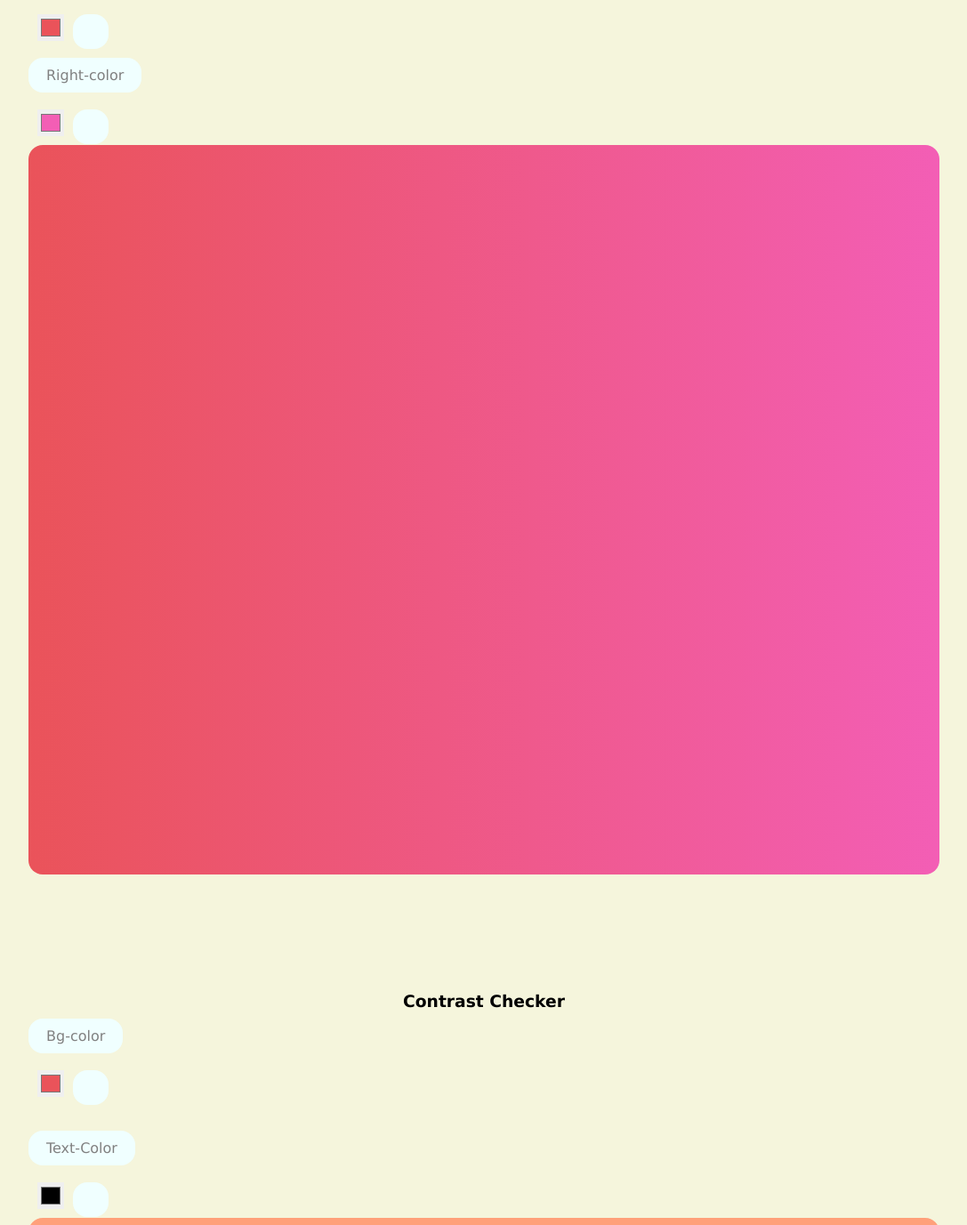
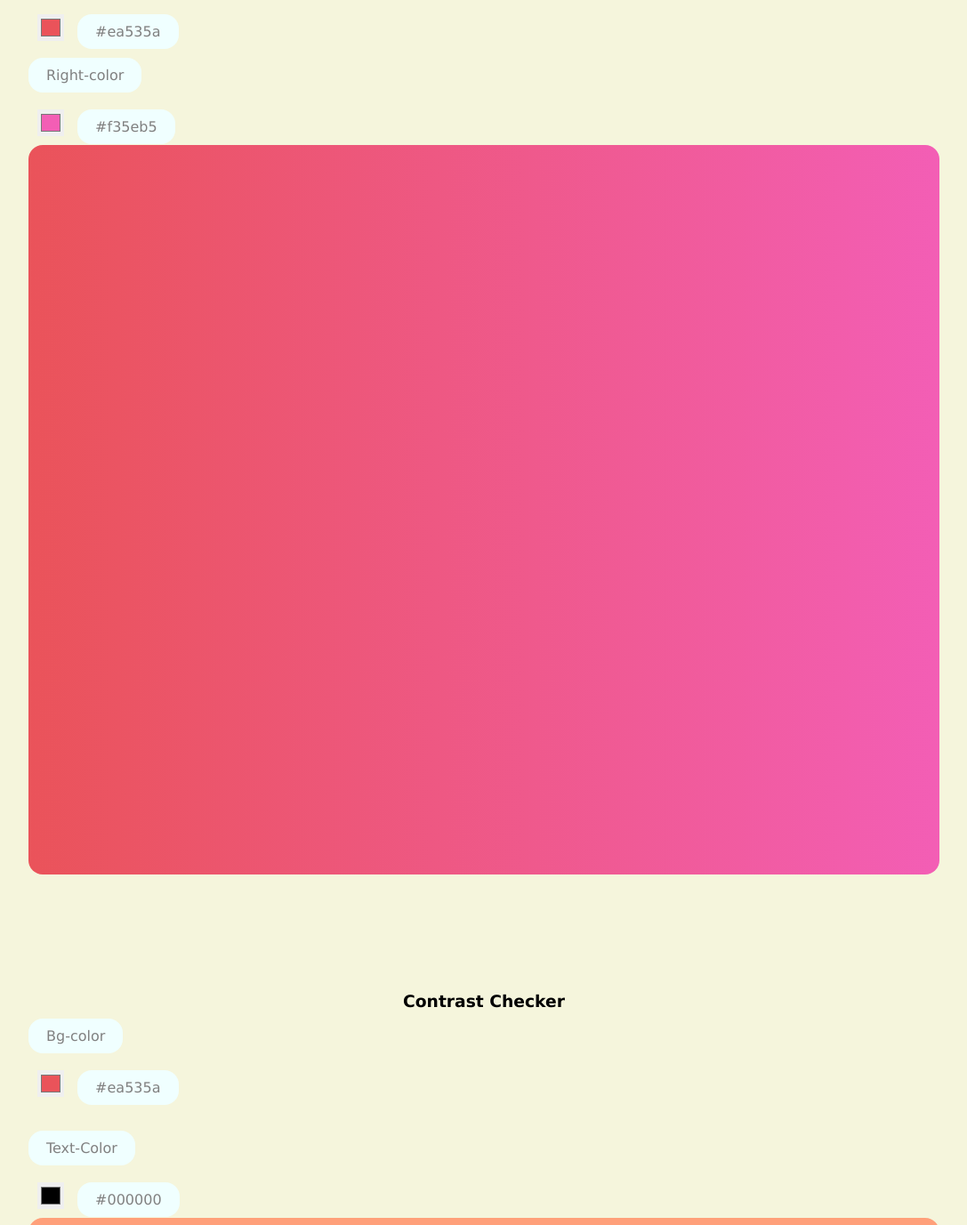
Before and after one commit to AUjjwal01/contrast-gradient.github.io, a plain HTML site: page index.html in a window 1280 px wide. Shown: the part 256-1633 px from the top of the page at 89% size, without its empty margins (96-1183 px from the left). Drawn offline with Linux system fonts and the light colour scheme.

Commit message:
Update index.html

```diff
--- a/index.html
+++ b/index.html
@@ -61,13 +61,13 @@
                <div>
                    <label>Left-color</label> <br>
                  <br>  <input type="color" name="color1" class="color1" value="#ea535a">
-                    <label id="lcolor"></label>
+                    <label id="lcolor">#ea535a</label>
                </div>
                <br>
               <div>
                 <label>Right-color</label> <br>
                <br><input type="color" name="color2" class="color2" value="#f35eb5">
-                <label id="rcolor"></label>
+                <label id="rcolor">#f35eb5</label>
 
               </div>
               <div id="gradient" class="box">
@@ -84,11 +84,11 @@
              <div style="display:inline;margin:0px;">
                 <div><label>Bg-color</label>
                   <br> <br> <input type="color" name="color1" class="colorbg" value="#ea535a">
-                    <label id="clabel"></label></div>
+                    <label id="clabel">#ea535a</label></div>
                    <br> <br> <div >
                         <label>Text-Color </label>
                        <br> <br> <input type="color" name="color2" class="colortext" value="#000000">
-                        <label id="ctext"></label>
+                        <label id="ctext">#000000</label>
                     </div>
 
 
```
